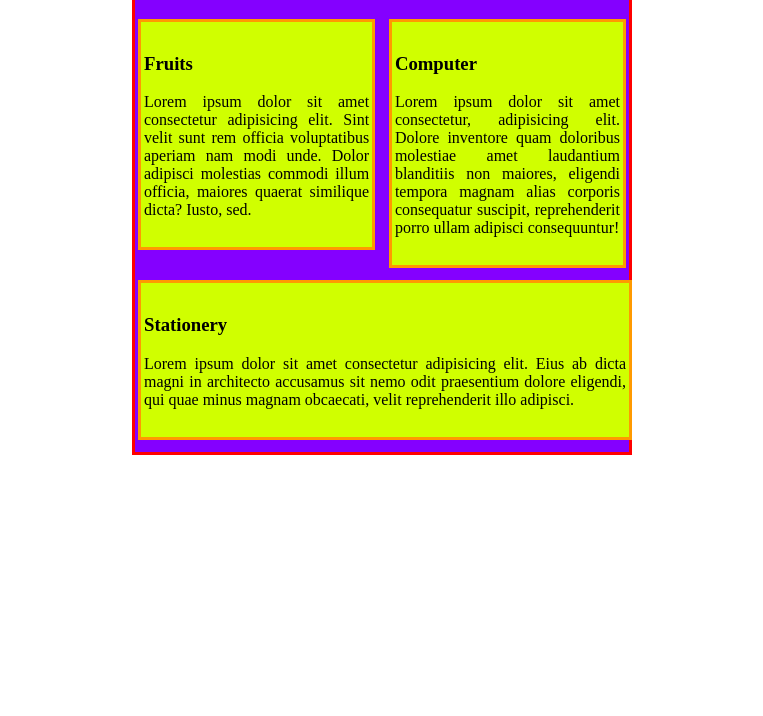
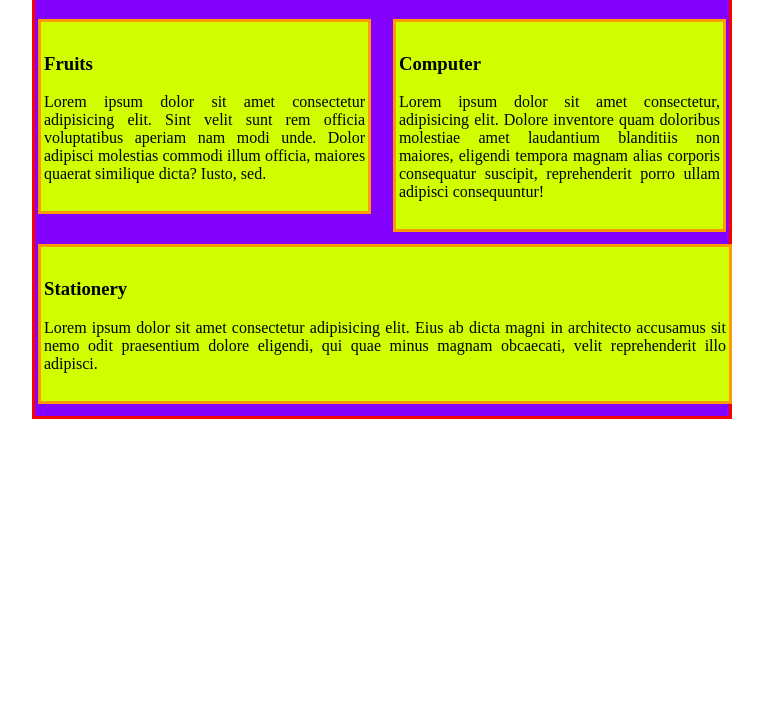
Before and after one commit to shubhamsaraswat/frontend_tutorial, a plain HTML site: page float_clear.html in a window 1280 px wide. Shown: the part 84-800 px from the top of the page, without its empty margins (258-1021 px from the left). Drawn offline with Linux system fonts and the light colour scheme.

Commit message:
store website

```diff
--- a/float_clear.html
+++ b/float_clear.html
@@ -9,7 +9,7 @@
             box-sizing: border-box;
         }
         .container{
-            width: 500px;
+            width: 700px;
             border: 3px solid red;
             /* for taking content in the center use margin autop */
             margin:auto;
@@ -17,7 +17,7 @@
         }
 
         .item{
-            width: 500px;
+            width: 700px;
             border: 3px solid rgb(255, 153, 0);
             margin: 12px 3px;
             padding:12px 3px;
```
